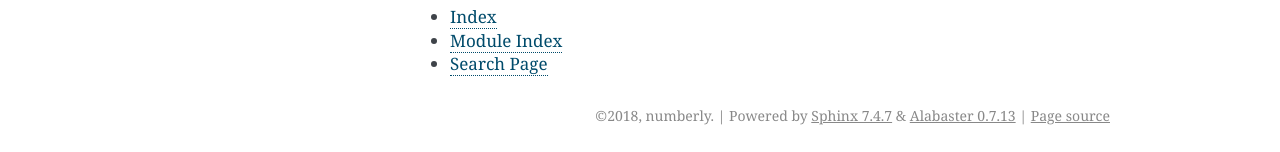
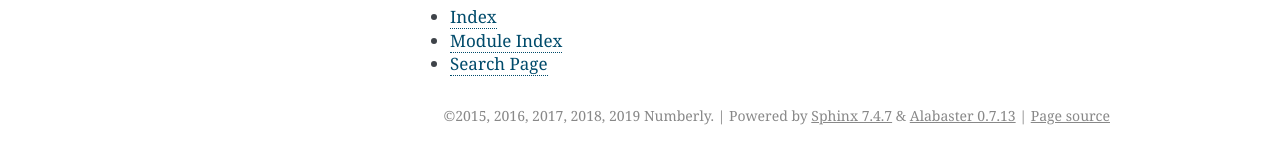
Before and after one commit to numberly/flask-stupe, a Sphinx documentation site: the page built from docs/source/index.rst, in a window 1280 px wide. Shown: the part 976-1128 px from the top of the page. Built offline with Sphinx 7.4.7, drawn with Linux system fonts in a browser that asks for light colours; some of the changed lines change nothing that is shown.

Commit message:
Update outdated parts of the license and documentation

```diff
--- a/docs/source/conf.py
+++ b/docs/source/conf.py
@@ -52,17 +52,8 @@
 
 # General information about the project.
 project = 'Stupeflask'
-copyright = '2018, numberly'
-author = 'numberly'
-
-# The version info for the project you're documenting, acts as replacement for
-# |version| and |release|, also used in various other places throughout the
-# built documents.
-#
-# The short X.Y version.
-version = '3.3.1'
-# The full version, including alpha/beta/rc tags.
-release = '3.3.1'
+copyright = '2015, 2016, 2017, 2018, 2019 Numberly'
+author = 'Numberly'
 
 # The language for content autogenerated by Sphinx. Refer to documentation
 # for a list of supported languages.
@@ -157,7 +148,7 @@
 #  author, documentclass [howto, manual, or own class]).
 latex_documents = [
     (master_doc, 'Stupeflask.tex', 'Stupeflask Documentation',
-     'numberly', 'manual'),
+     author, 'manual'),
 ]
 
 
@@ -178,6 +169,5 @@
 #  dir menu entry, description, category)
 texinfo_documents = [
     (master_doc, 'Stupeflask', 'Stupeflask Documentation',
-     author, 'Stupeflask', 'One line description of project.',
-     'Miscellaneous'),
+     author, 'Stupeflask', '', 'Miscellaneous'),
 ]
```
Also changed, not shown: 1 other file.
